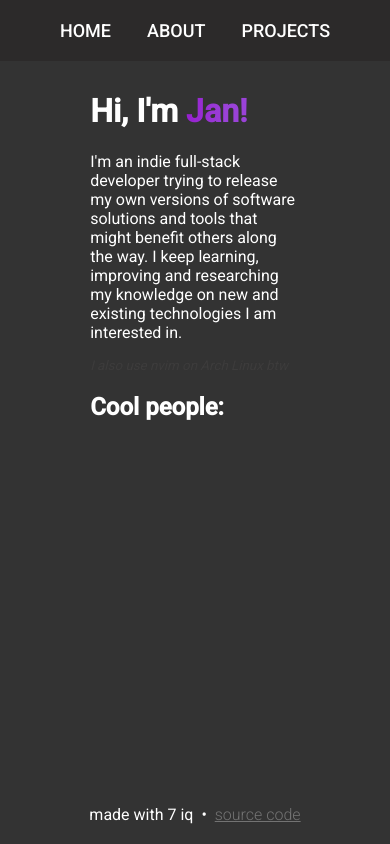
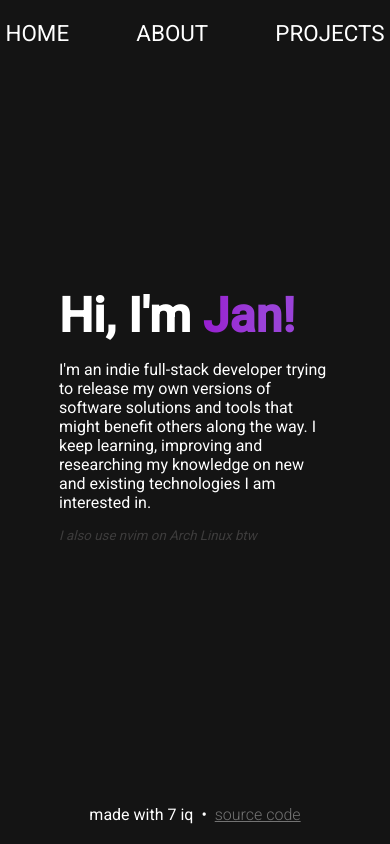
Before and after one commit to Jan-Fcloud/jans.dev, an Angular app: page / in a window 390 px wide. Built offline with nearby package versions, Linux system fonts and the light colour scheme; what ngx-markdown would draw is missing.

Commit message:
Style shenanigans

```diff
--- a/src/app/app.component.scss
+++ b/src/app/app.component.scss
@@ -1,12 +1,12 @@
 .mainNav{
-    background-color: #2c2a2a;
+    background-color: transparent;
     padding: 20px;
-    font-size: 18px;
+    font-size: 1.4em;
     font-weight: 500;
     margin-bottom: 10px;
     display: flex;
     justify-content: center;
-    gap: 2em;
+    gap: 3em;
 }
 
 .mainNav a{
@@ -14,6 +14,7 @@
     text-decoration: none;
     transition: 0.18s ease-in-out;
     text-transform: uppercase;
+    font-weight: 400;
 }
 
 .mainNav a:hover{
@@ -22,8 +23,8 @@
 }
 
 .main-content{
-    margin-left: 18%;
-    margin-right: 18%;
+    margin-left: 20%;
+    margin-right: 20%;
     padding: 20px;
     padding-top: 0;
 }
@@ -43,3 +44,11 @@ footer{
     }
     margin-bottom: 20px;
 }
+
+
+@media screen and (max-width: 725px){
+    .main-content{
+        margin-left: 10%;
+        margin-right: 10%;
+    }
+}
--- a/src/app/home/home.component.html
+++ b/src/app/home/home.component.html
@@ -1,8 +1,12 @@
-<h1 class="hello">Hi, I'm <span>Jan!</span></h1>
-<p>I'm an indie full-stack developer trying to release my own versions of software solutions and tools that might benefit others along the way. I keep learning, improving and researching my knowledge on new and existing technologies I am interested in.</p>
-<p class="btw">I also use nvim on Arch Linux btw</p>
-
-<h2>Cool people:</h2>
-<div class="people">
-
+<div class="main-home">
+  <div class="one">
+    <h1 class="hello">Hi, I'm <span>Jan!</span></h1>
+    <p>
+      I'm an indie full-stack developer trying to release my own versions of
+      software solutions and tools that might benefit others along the way. I
+      keep learning, improving and researching my knowledge on new and existing
+      technologies I am interested in.
+    </p>
+    <p class="btw">I also use nvim on Arch Linux btw</p>
+  </div>
 </div>
--- a/src/app/home/home.component.scss
+++ b/src/app/home/home.component.scss
@@ -7,6 +7,8 @@
         -webkit-background-clip: text;
         -webkit-text-fill-color: transparent;
     }
+    font-size: 5em;
+    margin: 0%;
 }
 
 .btw{
@@ -14,3 +16,13 @@
     color: #3d3c3c;
     font-style: italic;
 }
+
+.main-home{
+    margin-top: calc(100dvh / 4);
+}
+
+@media screen and (max-width: 544px){
+    .hello{
+        font-size: 3em;
+    }
+}
--- a/src/styles.scss
+++ b/src/styles.scss
@@ -4,7 +4,7 @@ html, body { height: 100%; }
 
 body{
     font-family: 'Roboto', sans-serif;
-    background-color: #333;
+    background-color: #141414;
     color: white;
     margin: 0 auto;
     padding: 0 !important;
```
